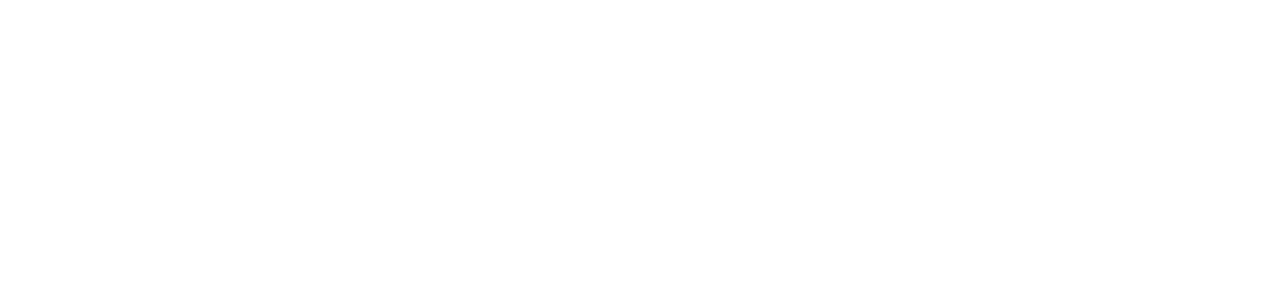
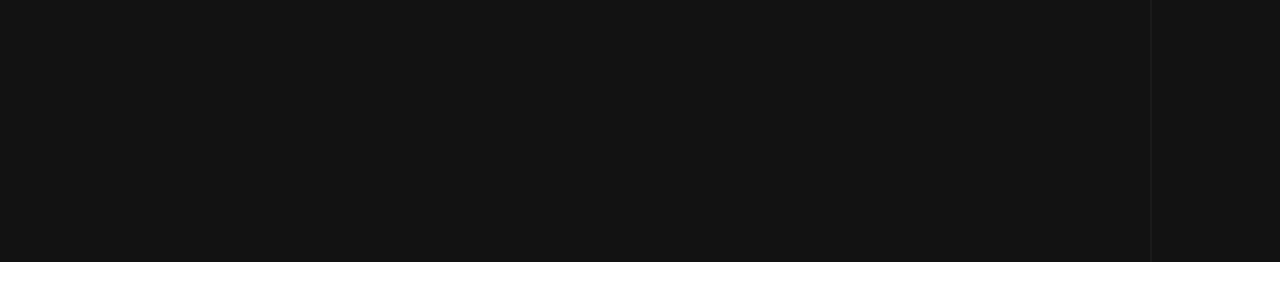
Before and after one commit to cohen1212/SpotiPSI_11_33, a React (Vite) app in the folder SpotiPSI/: page / in a window 1280 px wide. Shown: the part 338-638 px from the top of the page. Built offline with nearby package versions, Linux system fonts and the light colour scheme.

Commit message:
Main section

```diff
--- a/SpotiPSI/src/App.css
+++ b/SpotiPSI/src/App.css
@@ -2,6 +2,7 @@
     overflow: hidden;
     width: 100vw;
     height: 100vh;
+    margin: 0;
 }
 
 #root {
--- a/SpotiPSI/src/App.tsx
+++ b/SpotiPSI/src/App.tsx
@@ -1,8 +1,10 @@
 import './App.css'
+import MainSection from './components/header/mainSection/MainSection'
 
-function App() {
+const App = () => {
   return (
     <>
+      <MainSection />
     </>
   )
 }
--- /dev/null
+++ b/SpotiPSI/src/components/header/mainSection/MainSection.tsx
@@ -0,0 +1,16 @@
+import useStyles from "./MainSectionStyles"
+import Sidebar from "./sidebar/Sidebar"
+import PageContent from "./pageContent/PageContent"
+
+const MainSection = () => {
+    const { classes } = useStyles()
+
+    return (
+        <div className={classes.mainSectionContainer}>
+            <Sidebar />
+            <PageContent />
+        </div>
+    )
+}
+
+export default MainSection
--- /dev/null
+++ b/SpotiPSI/src/components/header/mainSection/MainSectionStyles.ts
@@ -0,0 +1,13 @@
+import { makeStyles } from "tss-react/mui";
+
+const useStyles = makeStyles()(() => ({
+    mainSectionContainer: {
+        display: "flex",
+        flexDirection: "row",
+        width: "100%",
+        height: "75%",
+        backgroundColor: "#121212",
+    },
+}));
+
+export default useStyles;
--- /dev/null
+++ b/SpotiPSI/src/components/header/mainSection/pageContent/PageContent.tsx
@@ -0,0 +1,12 @@
+import useStyles from "./PageContentStyles"
+
+const PageContent = () => {
+    const { classes } = useStyles()
+
+    return (
+        <div className={classes.pageContentContainer}>
+        </div>
+    )
+}
+
+export default PageContent
--- /dev/null
+++ b/SpotiPSI/src/components/header/mainSection/pageContent/PageContentStyles.ts
@@ -0,0 +1,13 @@
+import { makeStyles } from "tss-react/mui";
+
+const useStyles = makeStyles()(() => ({
+    pageContentContainer: {
+        display: "flex",
+        flexDirection: "column",
+        width: "90%",
+        height: "100%",
+        backgroundColor: "#121212",
+    },
+}));
+
+export default useStyles;
--- /dev/null
+++ b/SpotiPSI/src/components/header/mainSection/sidebar/Sidebar.tsx
@@ -0,0 +1,12 @@
+import useStyles from "./SidebarStyles"
+
+const Sidebar = () => {
+    const { classes } = useStyles()
+
+    return (
+        <div className={classes.sidebarContainer}>
+        </div>
+    )
+}
+
+export default Sidebar
--- /dev/null
+++ b/SpotiPSI/src/components/header/mainSection/sidebar/SidebarStyles.ts
@@ -0,0 +1,14 @@
+import { makeStyles } from "tss-react/mui";
+
+const useStyles = makeStyles()(() => ({
+    sidebarContainer: {
+        display: "flex",
+        flexDirection: "column",
+        width: "10%",
+        height: "100%",
+        backgroundColor: "#121212",
+        borderLeft: "2px solid #1A1A1A",
+    },
+}));
+
+export default useStyles;
```
